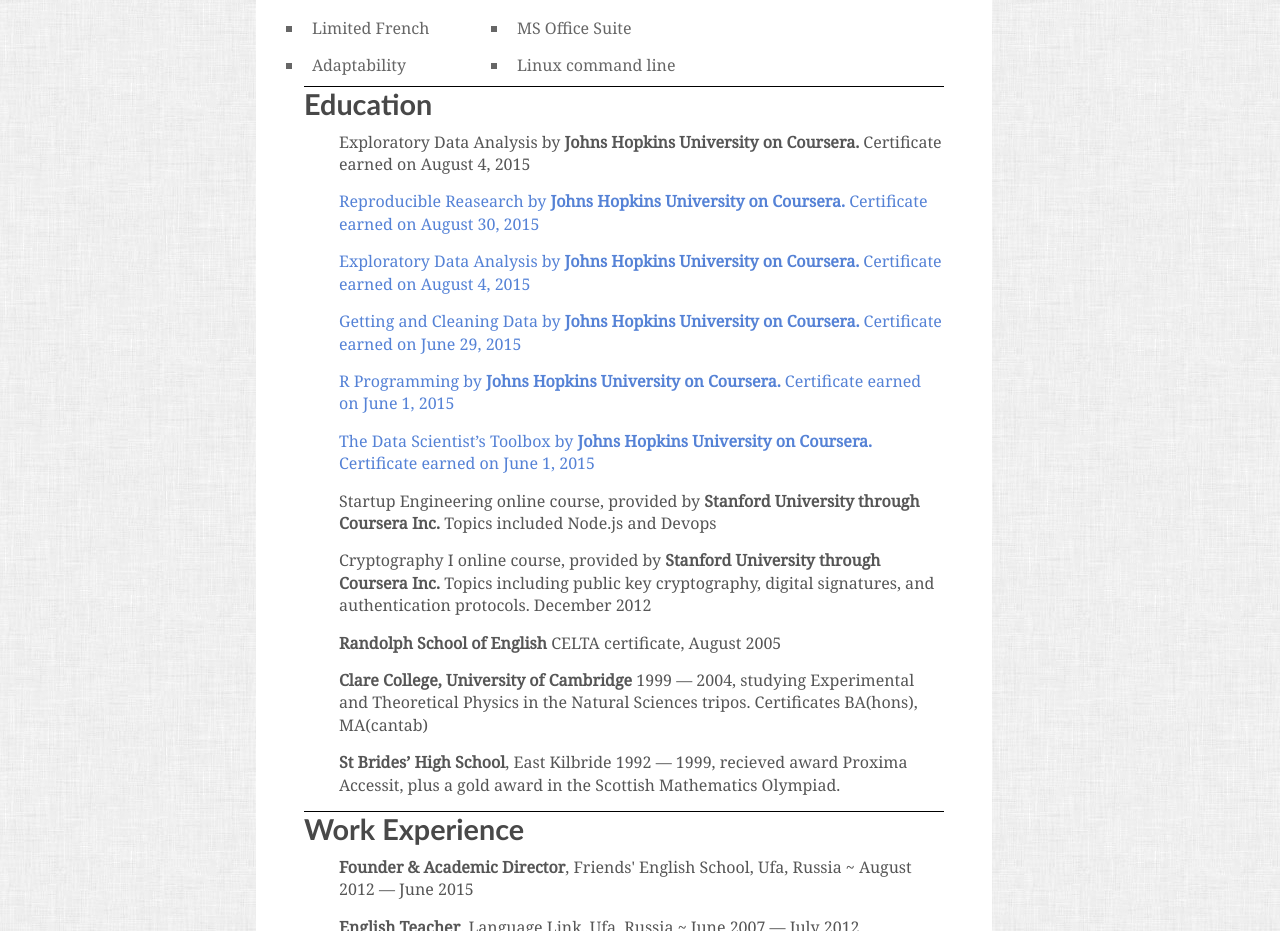
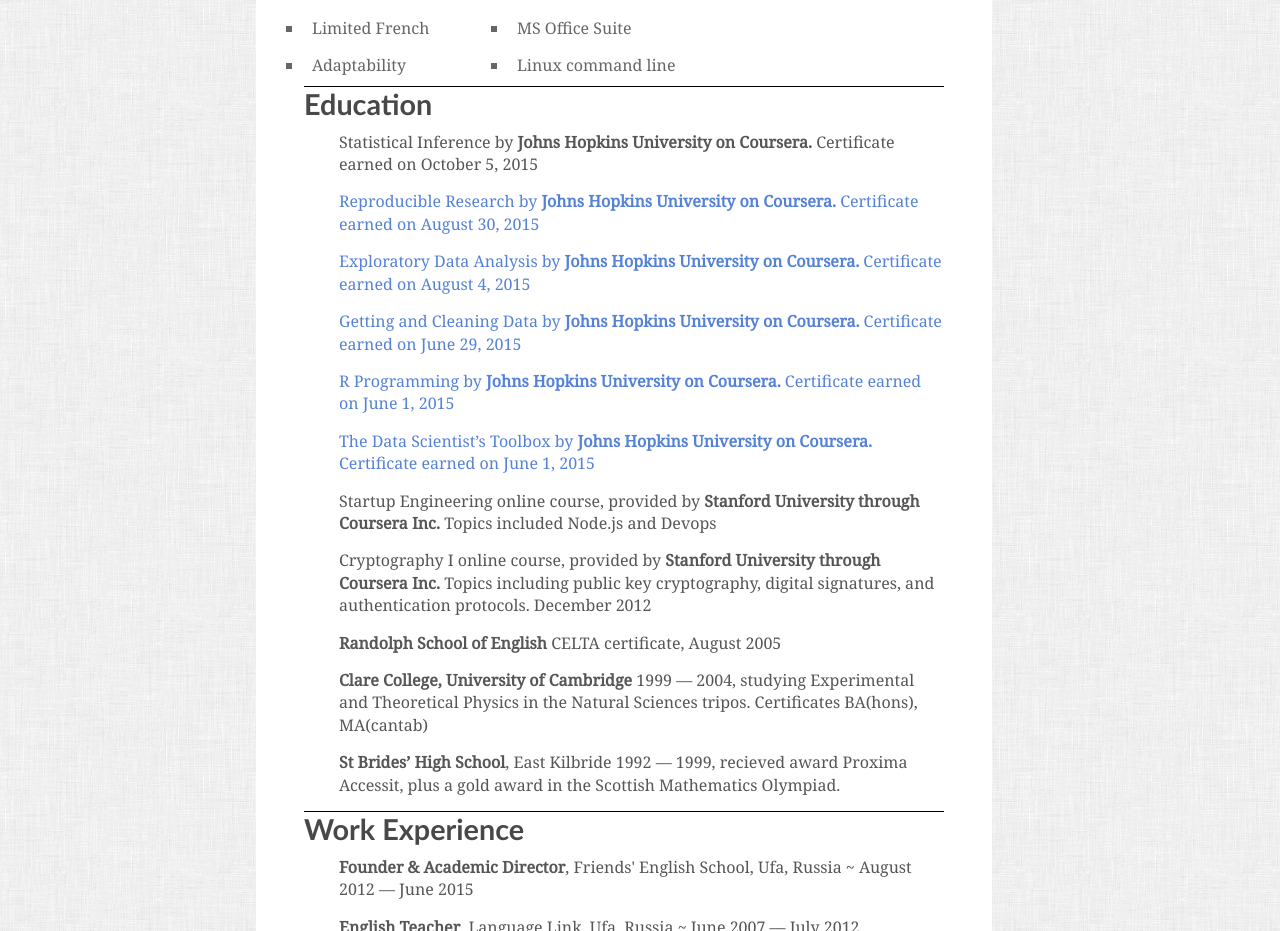
Before and after one commit to derwinmcgeary/derwinmcgeary.github.io, a plain HTML site: page index.html in a window 1280 px wide. Shown: the part 781-1712 px from the top of the page. Drawn offline with Linux system fonts and the light colour scheme.

Commit message:
Typo McTypo!

```diff
--- a/index.html
+++ b/index.html
@@ -77,8 +77,8 @@
 
       <section id="education">
 	<h2>Education</h2>
-	<p>Exploratory Data Analysis by <strong>Johns Hopkins University on Coursera.</strong> Certificate earned on August 4, 2015</p>
-	<p><a href="https://www.coursera.org/account/accomplishments/records/XmX4Mb36QuGfb4sE">Reproducible Reasearch  by <strong>Johns Hopkins University on Coursera.</strong> Certificate earned on August 30, 2015</a></p>
+	<p>Statistical Inference by <strong>Johns Hopkins University on Coursera.</strong> Certificate earned on October 5, 2015</p>
+	<p><a href="https://www.coursera.org/account/accomplishments/records/XmX4Mb36QuGfb4sE">Reproducible Research  by <strong>Johns Hopkins University on Coursera.</strong> Certificate earned on August 30, 2015</a></p>
 	<p><a href="https://www.coursera.org/account/accomplishments/records/rerfEXTGJpZz5Ksx">Exploratory Data Analysis by <strong>Johns Hopkins University on Coursera.</strong> Certificate earned on August 4, 2015</a></p>
 	<p><a href="https://www.coursera.org/account/accomplishments/records/tdrc8gUSNzu4aVSf">Getting and Cleaning Data by <strong>Johns Hopkins University on Coursera.</strong> Certificate earned on June 29, 2015</a></p>
 	<p><a href="https://www.coursera.org/account/accomplishments/records/VMqUxQF4TuAeVTff">R Programming by <strong>Johns Hopkins University on Coursera.</strong> Certificate earned on June 1, 2015</a></p>
```
